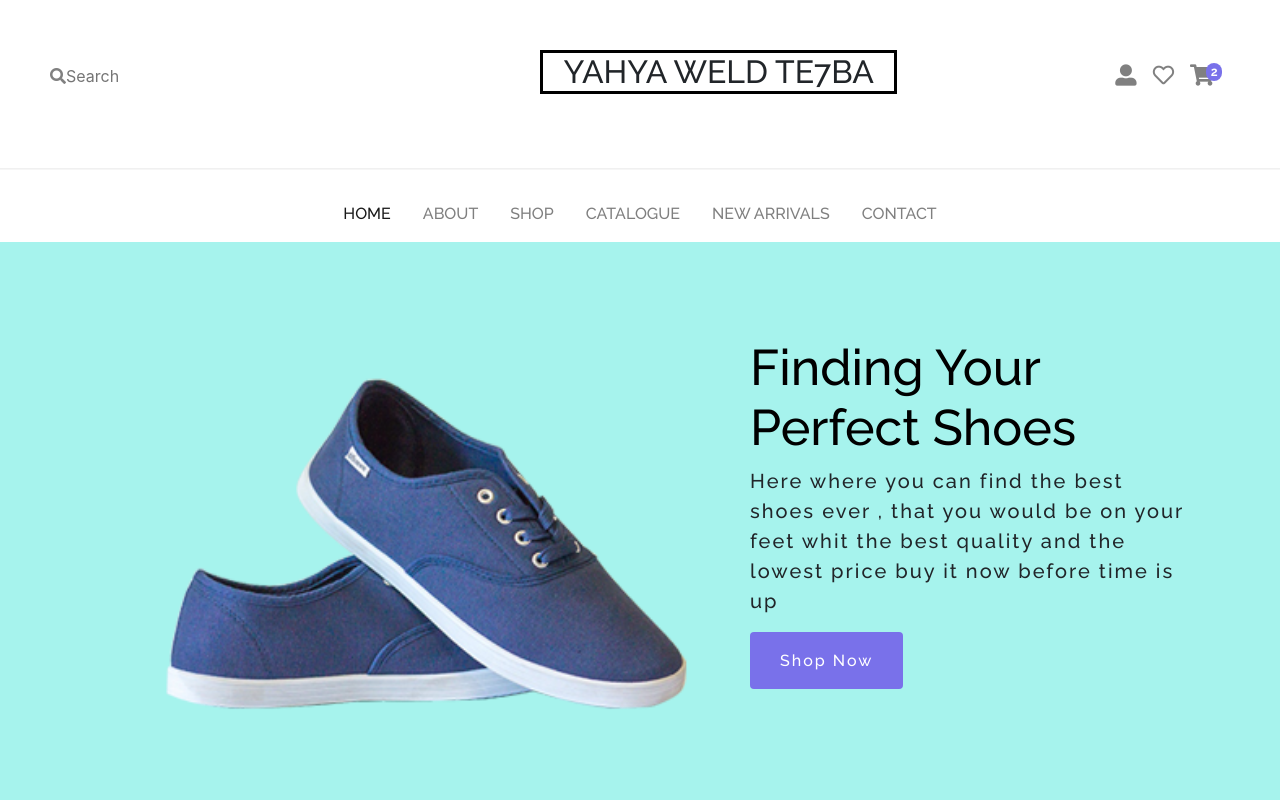
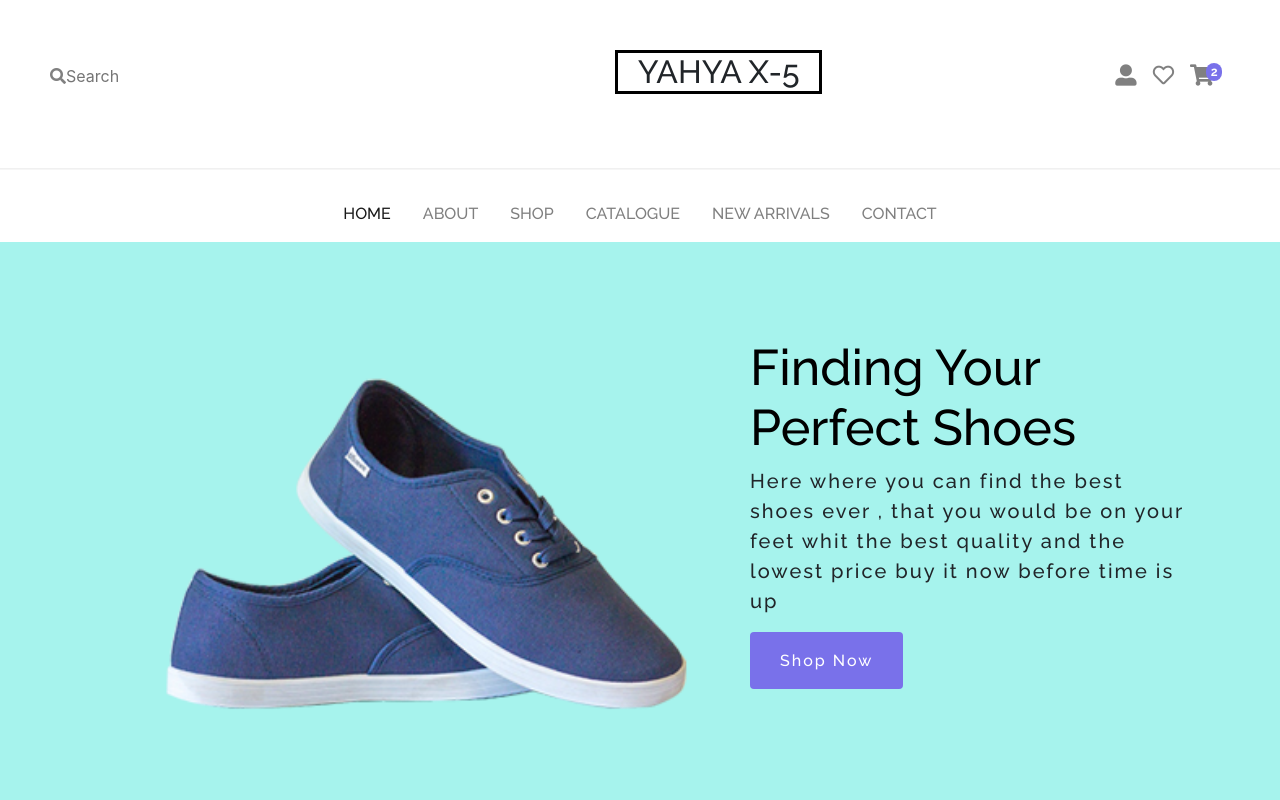
Before and after one commit to YahyaBh/Ecommerce, a plain HTML site: page index.html in a window 1280 px wide. Shown: the top 800 px of the page. Drawn offline with nearby package versions, Linux system fonts and the light colour scheme.

Commit message:
Update index.html

```diff
--- a/index.html
+++ b/index.html
@@ -28,7 +28,7 @@
             <input class="search-inpt-c form-control-c mr-sm-2" type="search" placeholder="Search" aria-label="Search">
         </form>
 
-        <h2 class="name-c">YAHYA WELD TE7BA</h2>
+        <h2 class="name-c">YAHYA X-5</h2>
 
         <div class="d-flex align-items-center">
             <a class="text-reset me-3" href="#">
```
